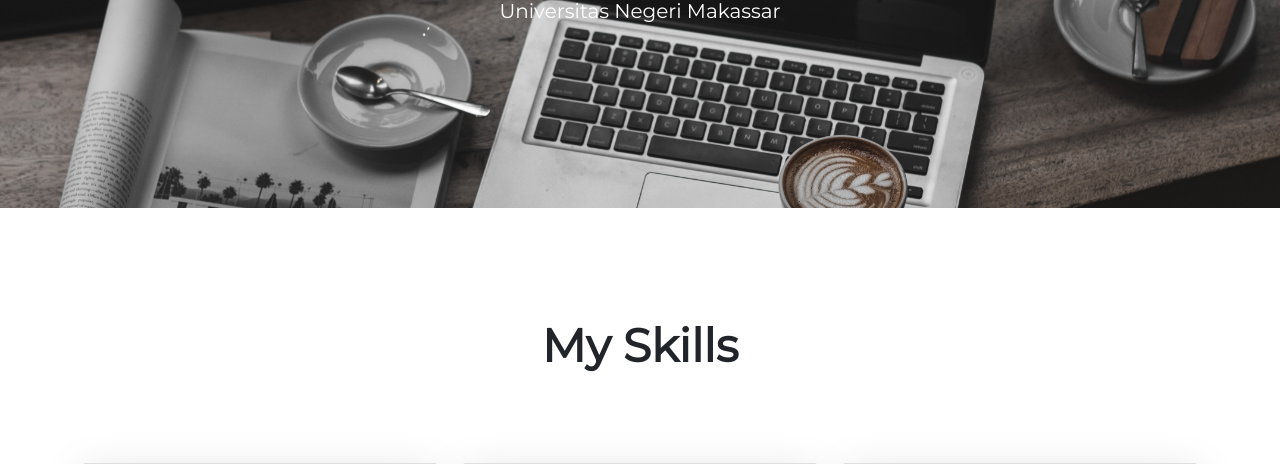
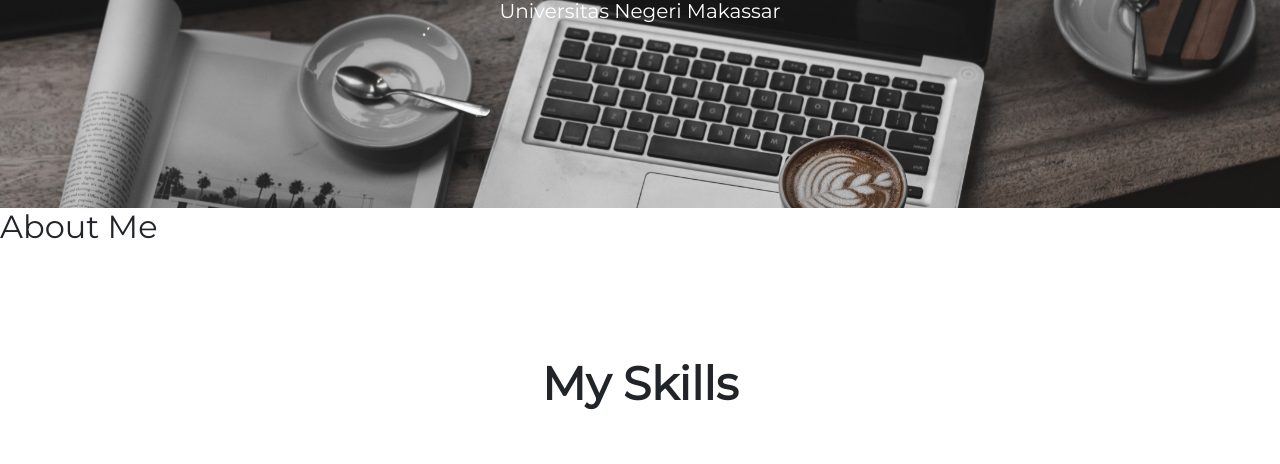
Before and after one commit to fhasnur/simple-portfolio, a PHP site: page / in a window 1280 px wide. Shown: the part 494-958 px from the top of the page. Run offline with PHP 8.4, Linux system fonts and the light colour scheme.

Commit message:
add: about me section

```diff
--- a/index.php
+++ b/index.php
@@ -55,6 +55,12 @@
             </div>
         </div>
         <!-- Akhir Jumbotron -->
+
+        <!-- Awal About Me -->
+        <section>
+            <h2>About Me</h2>
+        </section>
+        <!-- Akhir About Me -->
 
         <!-- Awal My Skills -->
         <section class="my-skills" data-aos-offset="3000">
```
